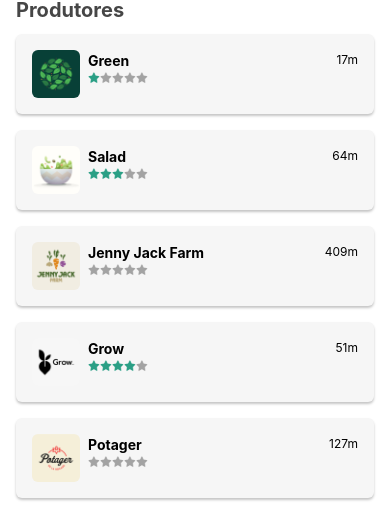
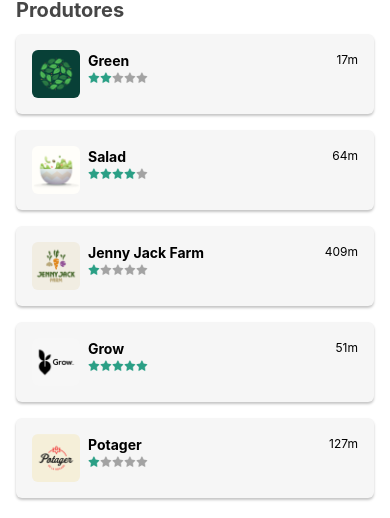
Before and after one commit to AshileySabah/grocery-store-cli, a React Native app: screen / in a window 390 px wide. Shown: the part 165-683 px from the top of the page. Built offline with nearby package versions, Linux system fonts and the light colour scheme.

Commit message:
refact: estrelas componente

```diff
--- a/src/components/Estrelas/index.js
+++ b/src/components/Estrelas/index.js
@@ -1,38 +1,30 @@
-import React, {useEffect, useState} from 'react';
-import {Image, TouchableOpacity, View} from 'react-native';
-import estrela from '../../assets/estrela.png';
-import estrelaCinza from '../../assets/estrelaCinza.png';
-import {styles as stylesFunction} from './styles';
+import React, {useState} from 'react';
+import {View} from 'react-native';
+import Estrela from '../Estrela';
+import styles from './styles';
 
-const Estrelas = ({
+export default function Estrelas({
   quantidade: quantidadeAntiga,
   editavel = false,
-  grande = true,
-}) => {
-  const styles = stylesFunction(grande);
-
+  grande = false,
+}) {
   const [quantidade, setQuantidade] = useState(quantidadeAntiga);
 
-  const getImage = i => {
-    return i >= quantidade ? estrelaCinza : estrela;
-  };
-
   const RenderEstrelas = () => {
-    const listEstrelas = [];
-
-    for (let i = 1; i <= 5; i++) {
-      listEstrelas.push(
-        <TouchableOpacity
+    const listaEstrelas = [];
+    for (let i = 0; i < 5; i++) {
+      listaEstrelas.push(
+        <Estrela
           key={i}
           onPress={() => setQuantidade(i + 1)}
-          // disabled={!editavel}
-        >
-          <Image style={styles.estrela} source={getImage(i)} />
-        </TouchableOpacity>,
+          desabilitada={!editavel}
+          preenchida={i < quantidade}
+          grande={grande}
+        />,
       );
     }
 
-    return listEstrelas;
+    return listaEstrelas;
   };
 
   return (
@@ -40,6 +32,4 @@
       <RenderEstrelas />
     </View>
   );
-};
-
-export default Estrelas;
+}
--- a/src/components/Estrelas/styles.js
+++ b/src/components/Estrelas/styles.js
@@ -1,12 +1,9 @@
 import {StyleSheet} from 'react-native';
 
-export const styles = grande =>
-  StyleSheet.create({
-    container: {
-      flexDirection: 'row',
-    },
-    estrela: {
-      width: grande ? 36 : 12,
-      height: grande ? 36 : 12,
-    },
-  });
+const styles = StyleSheet.create({
+  container: {
+    flexDirection: 'row',
+  },
+});
+
+export default styles;
```
